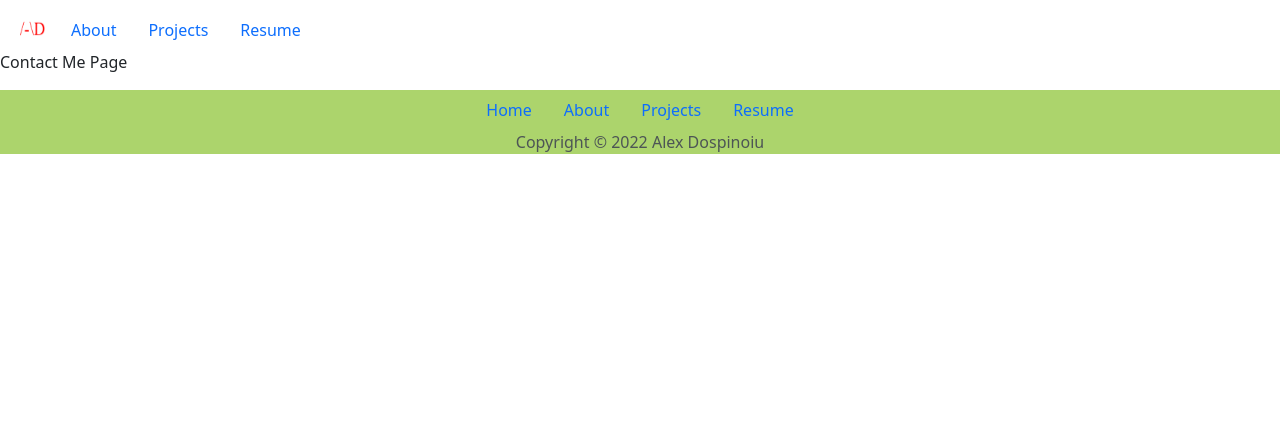
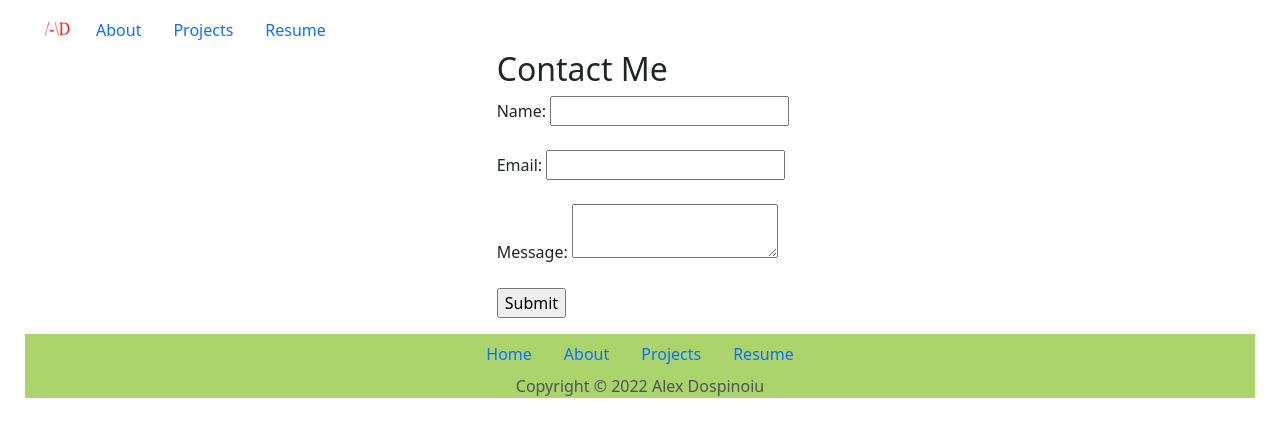
Before and after one commit to adospinoiu/Portfolio, a website: page contact.html in a window 1280 px wide. Drawn offline with nearby package versions, Linux system fonts and the light colour scheme.

Commit message:
Included the fields in the contact.html form

```diff
--- a/contact.css
+++ b/contact.css
@@ -8,6 +8,14 @@
     padding-top: 10px;
 }
 
+.maincontactdiv {
+    border-color: brown;
+    padding-left: 6px;
+}
+.contactform {
+    max-width: max-content;
+    justify-self: center;
+}
 .copyright {
     color: rgb(77, 85, 85);
     justify-content: center;
@@ -15,6 +23,25 @@
     text-shadow: 0em;
 }
 
+body {
+    height: 100%;
+}
+
+@media screen and (width > 1000px), screen and (width > 700px) {
+    body {
+        padding-left:50px;
+        padding-right: 50px;
+    }
+
+}
+
+@media screen and (width < 1000px), screen and (width > 700px) {
+    body {
+        padding-left: 25px;
+        padding-right: 25px;
+    }
+}
+
 footer {
     background-color: rgb(172, 212, 108);
 }
--- a/contact.html
+++ b/contact.html
@@ -28,7 +28,23 @@
         </nav>
     </div>
 
-    <p>Contact Me Page</p>
+    <div class="maincontactdiv">
+        <div class="contactform">
+            <h2>Contact Me</h2>
+            <form>
+                <label for="name">Name:</label>
+                <input name="name" type="text" /><br /><br />
+                <label for="email">Email:</label>
+                <input name="email" type="email" /><br /><br />
+                <label for="name">Message:</label>
+                <textarea name="message"></textarea><br /><br />
+                <input type="submit" />
+                <div>
+                    <p id="result-text"></p>
+                </div>
+            </form>
+        </div>
+    </div>
 
     <footer>
         <div class="footerLinks">
@@ -52,6 +68,8 @@
             <p>Copyright © 2022 Alex Dospinoiu</p>
         </div>
     </footer>
+
+    <script src="/contact.js"></script>
 </body>
 
 </html>
--- /dev/null
+++ b/contact.js
@@ -0,0 +1,12 @@
+const form = document.querySelector('form')
+
+form.addEventListener('submit', event => {
+    // prevent the form submit from refreshing the page
+    event.preventDefault()
+
+    const { name, email, message } = event.target
+    console.log('Name: ', name.value)
+    console.log('email: ', email.value)
+    console.log('Message: ', message.value)
+
+})
--- a/index.css
+++ b/index.css
@@ -19,6 +19,7 @@
 
 body {
     padding-top: 10px;
+    height: 100%;
     /* padding-left: 50px;
     padding-right: 50px; */
     background-color: rgb(255, 255, 255);
```
